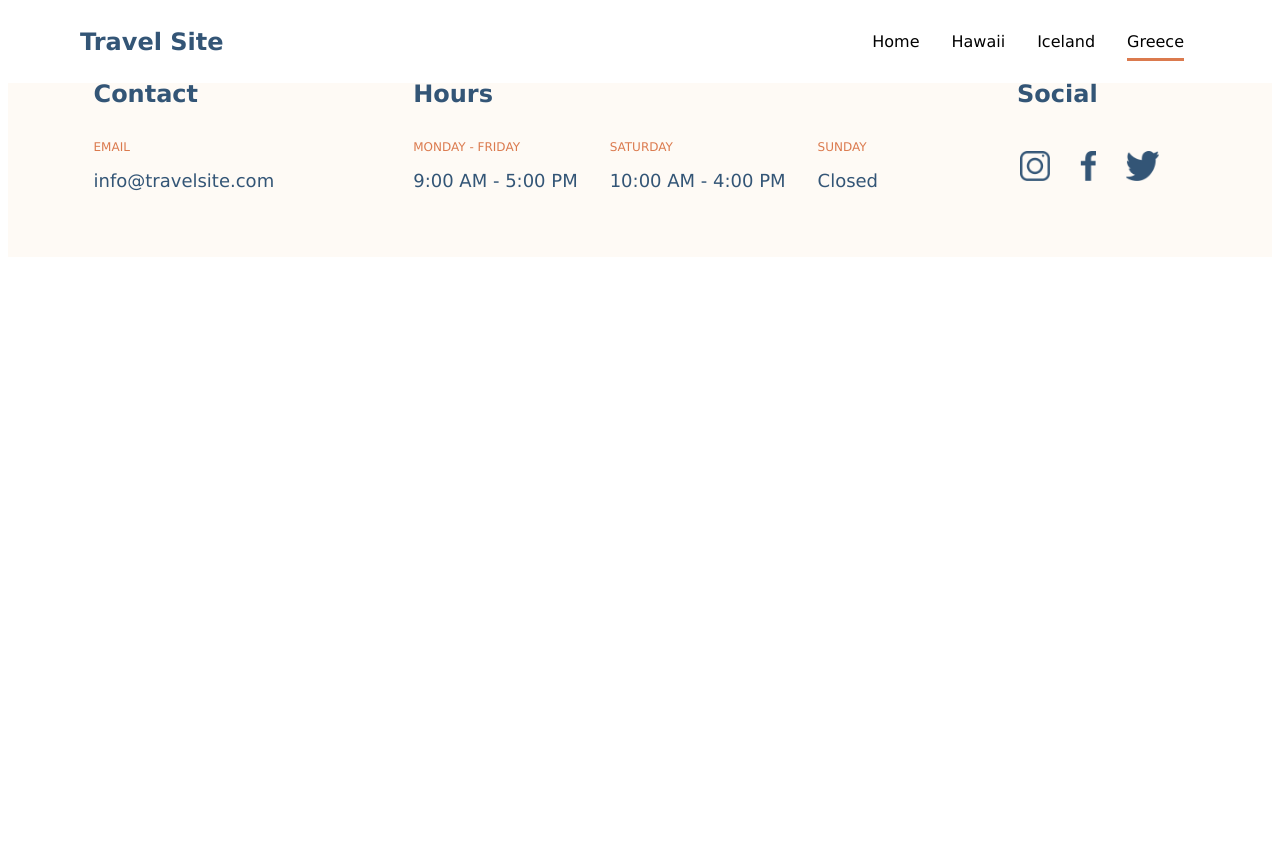
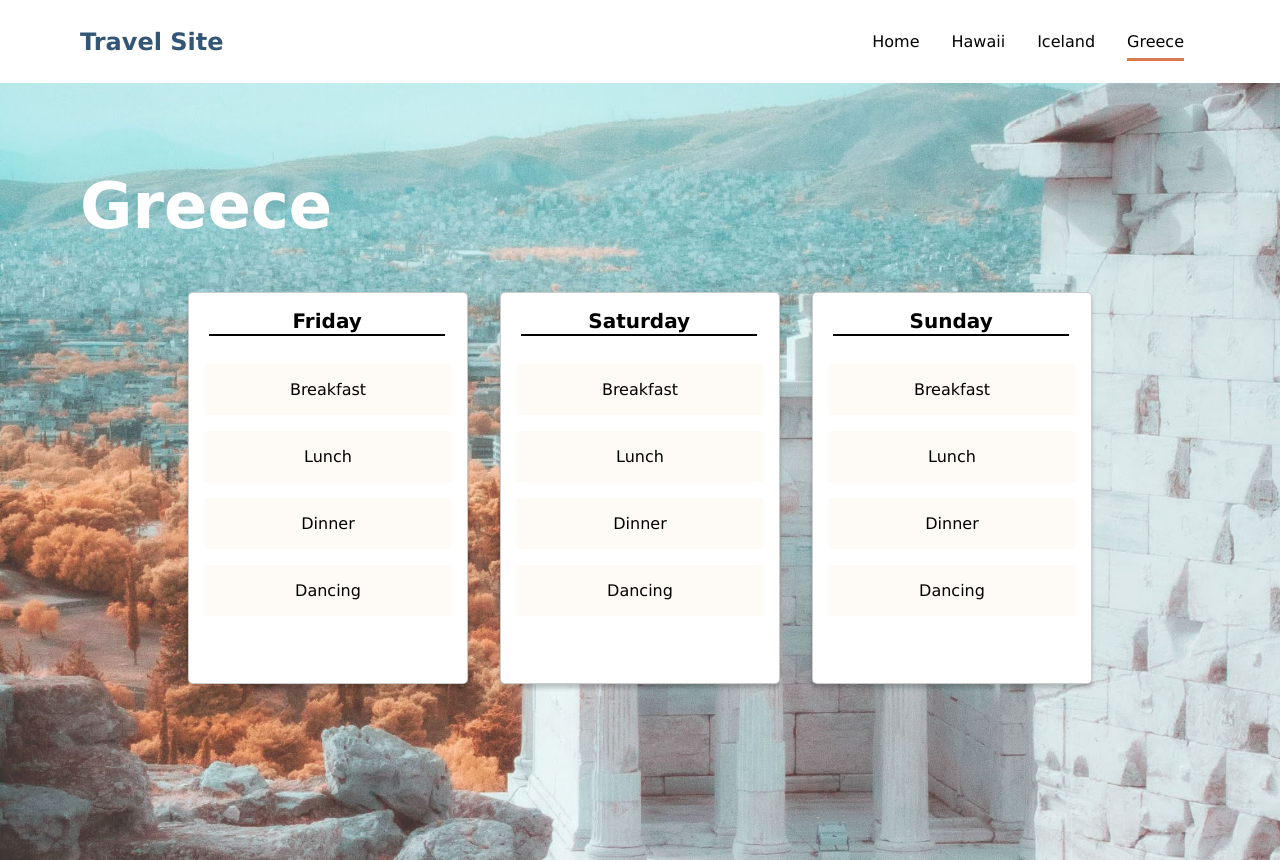
Before and after one commit to kirandhatt/travelsite, a plain HTML site: page pages/greece.html in a window 1280 px wide. Shown: the top 860 px of the page. Before the commit the page ends 800 px from the top, so only its background shows below. Drawn offline with Linux system fonts and the light colour scheme.

Commit message:
add destination page formatting

```diff
--- a/css/destinations.css
+++ b/css/destinations.css
@@ -0,0 +1,71 @@
+@import url(./global.css);
+
+body {
+    margin: 0rem;
+}
+
+/* hawaii -- itinerary activities section */
+
+.itin {
+    display: flex;
+    justify-content: center;
+    flex-direction: column;
+    width: 100%;
+    padding: 5rem;
+}
+
+.itin--hawaii {
+    background-image: url(../assets/Images/hawaii.jpg);
+    background-size: cover;
+    background-position: center;
+}
+
+.itin--iceland {
+    background-image: url(../assets/Images/iceland.jpg);
+    background-size: cover;
+    background-position: center;
+}
+
+.itin--greece {
+    background-image: url(../assets/Images/greece.jpg);
+    background-size: cover;
+    background-position: center;
+}
+
+.itin__title {
+    color: #FFFFFF;
+    position: relative;
+    top: 2.25rem;
+}
+
+.itin__section {
+    display: flex;
+    justify-content: center;
+    text-align: center;
+    margin: 1rem 0rem 5rem 0rem;
+}
+
+.card {
+    background-color: #FFFFFF;
+    width: 25%;
+    height: 24.5rem;
+    border-radius: 0.3125rem;
+    border: .0625rem solid rgba(0, 0, 0, 0.2);
+    box-shadow: 0rem 0.25rem 0.25rem rgba(0, 0, 0, 0.2);
+    margin: 1rem 1rem;
+}
+
+.card__title {
+    border-bottom: .125rem solid black;
+    padding-bottom: .0625rem;
+    list-style-type: underline;
+    font-size: 1.25rem;
+    width: 85%;
+    margin: 1rem 1.25rem 1.75rem;
+}
+
+.card__item {
+    margin: 1rem;
+    padding: 1rem 5rem;
+    background-color: #FEFAF5;
+}
--- a/pages/greece.html
+++ b/pages/greece.html
@@ -25,6 +25,43 @@
             </nav>
         </section>
     </header>
+
+
+    <main>
+        <!-- itinerary activities section -->
+        <section class="itin itin--greece">
+            <h1 class="itin__title">Greece</h1>
+            <div class="itin__section">
+                <div class="card">
+                    <h3 class="card__title">Friday</h3>
+                    <ul>
+                        <li class="card__item">Breakfast</li>
+                        <li class="card__item">Lunch</li>
+                        <li class="card__item">Dinner</li>
+                        <li class="card__item">Dancing</li>
+                    </ul>
+                </div>
+                <div class="card">
+                    <h3 class="card__title">Saturday</h3>
+                    <ul>
+                        <li class="card__item">Breakfast</li>
+                        <li class="card__item">Lunch</li>
+                        <li class="card__item">Dinner</li>
+                        <li class="card__item">Dancing</li>
+                    </ul>
+                </div>
+                <div class="card">
+                    <h3 class="card__title">Sunday</h3>
+                    <ul>
+                        <li class="card__item">Breakfast</li>
+                        <li class="card__item">Lunch</li>
+                        <li class="card__item">Dinner</li>
+                        <li class="card__item">Dancing</li>
+                    </ul>
+                </div>
+            </div>
+        </section>
+    </main>
 
 
     <footer>
```
Also changed, not shown: pages/hawaii.html (+35 -0 lines), pages/iceland.html (+35 -0 lines).
